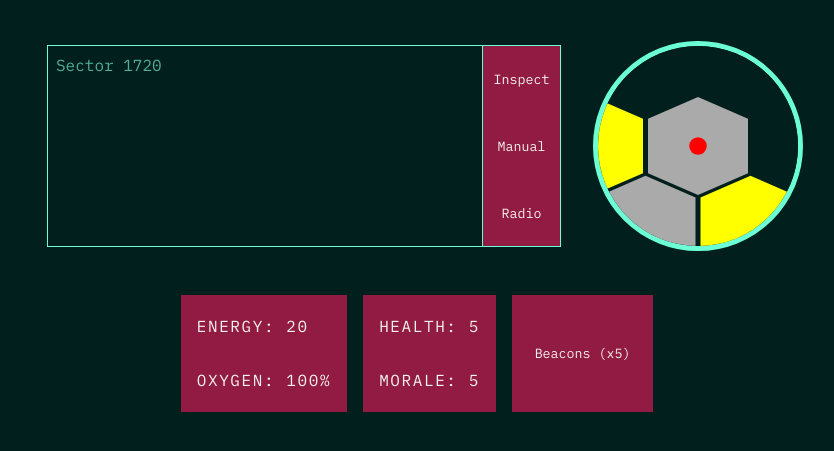
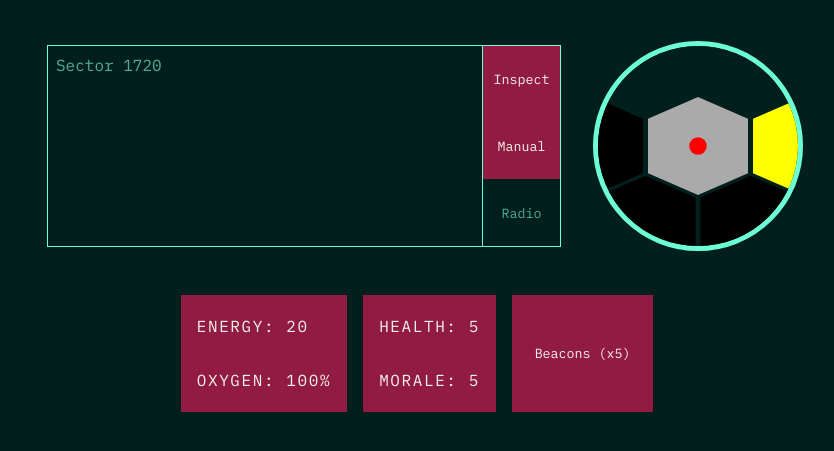
Before and after one commit to squidgetx/capsule, a website built with webpack: page src/template.html in a window 1280 px wide. Shown: the part 173-624 px from the top of the page, without its empty margins (223-1057 px from the left). Built offline with nearby package versions, Linux system fonts and the light colour scheme; files whose address does not match are found by name.

Commit message:
the game works.. sort of

```diff
--- a/src/js/events.js
+++ b/src/js/events.js
@@ -2,13 +2,17 @@ import { setupTextAnimation } from "./util";
 import { RESOURCE } from "./game";
 
 export const applyEventEffect = (e, game) => {
-    console.log("Applying event", e)
     let effectText = ''
     for (const resource of Object.values(RESOURCE)) {
         if (e.effects[resource]) {
             game.changeResourceLog(resource, e.effects[resource])
             effectText += `${resource}: ${e.effects[resource]} `
         }
+    }
+
+    if (e.effects['explore']) {
+        game.map.tiles[e.effects['explore']].explored = true
+        effectText += `New sector added to navigation computer!`
     }
 
     return effectText
--- a/src/js/game.js
+++ b/src/js/game.js
@@ -86,7 +86,7 @@ export class Game {
     crossTileActions() {
         // Code used to handle arriving at a new tile
         const currentTile = this.player.currentTile
-        this.map.exploreAdjacentTiles(currentTile)
+        this.map.exploreTiles(currentTile)
         this.terminal.update(currentTile)
         this.terminal.setSignals(this.map.getSignals(currentTile))
 
--- a/src/js/map.js
+++ b/src/js/map.js
@@ -6,7 +6,7 @@ import { SPACE_STUFF } from "./spaceStuff";
 
 export const getMap = () => {
     // READ ONLY PROPERTIES
-    const width = 8
+    const width = 9
     const height = 6
     const tiles = []
 
@@ -27,21 +27,15 @@ export const getMap = () => {
             }
         }
 
-        //select a handfull of random tiles, give them events
-        //tiles[0].event = events.asteroids;
-        tiles[3].spaceStuff = [SPACE_STUFF.asteroids]
-        //tiles[10].star = 10
-        tiles[10].spaceStuff = [SPACE_STUFF.star]
-        tiles[6].spaceStuff = [SPACE_STUFF.blackHole]
-        //tiles[15].event = events.pirates;
-        tiles[15].spaceStuff = [SPACE_STUFF.pirates]
+        // toy map for now
+        tiles[21].spaceStuff = [SPACE_STUFF.asteroids]
+        tiles[20].spaceStuff = [SPACE_STUFF.star]
+        tiles[32].spaceStuff = [SPACE_STUFF.emptyPod]
+        tiles[33].spaceStuff = [SPACE_STUFF.rescue1]
+        tiles[33].explored = true
+        tiles[8].spaceStuff = [SPACE_STUFF.wreckage]
+        tiles[8].explored = true
 
-        /*
-        tiles[21].signal = {
-            strength: 3,
-            text: "Every element of the program was in trouble and so were we. The simulators were not working, Mission Control was behind in virtually every area, and the flight and test procedures changed daily. Nothing we did had any shelf life. Not one of us stood up and said, ‘Dammit, stop!’ I don’t know what Thompson’s committee will find as the cause, but I know what I find. We are the cause! We were not ready! We did not do our job. We were rolling the dice, hoping that things would come together by launch day, when in our hearts we knew it would take a miracle. We were pushing the schedule and betting that the Cape would slip before we did."
-        }
-        */
     }
 
     const draw = (p5, camera) => {
@@ -132,15 +126,15 @@ export const getMap = () => {
         return adjacentAxial.map(a => getTile(axialToCoord(a))).filter(a => a != null)
     }
 
-    const exploreAdjacentTiles = (tile) => {
+    const exploreTiles = (tile) => {
         // Return array of adjacent tiles to the given tile
-        const adjacentTiles = getAdjacentTiles(tile)
+        //const adjacentTiles = getAdjacentTiles(tile)
 
         tiles.forEach(t => t.visible = false)
         tile.explored = true
         tile.visible = true
-        adjacentTiles.forEach(t => t.explored = true)
-        adjacentTiles.forEach(t => t.visible = true)
+        //adjacentTiles.forEach(t => t.explored = true)
+        //adjacentTiles.forEach(t => t.visible = true)
     }
 
     // Return array of signals
@@ -152,6 +146,6 @@ export const getMap = () => {
         width, height, tiles, getTile, getMousedTile,
         draw, generateTiles,
         getTilePath, getWaypointPath, markWaypointPath,
-        getSignals, exploreAdjacentTiles, getAdjacentTiles
+        getSignals, exploreTiles, getAdjacentTiles
     }
 }
--- a/src/js/nav.js
+++ b/src/js/nav.js
@@ -55,6 +55,7 @@ export const getNav = (Player, Map, Terminal, canvasWidth, canvasHeight, zoomLev
             if (energyCost) {
                 navInfo.innerHTML += `<p>Energy cost: ${energyCost}</p>`
             }
+            navInfo.innerHTML += `<p class='nav-detail'>${destination.getNavDetail()}</p>`
             if (waypoints.length > 0) {
                 document.getElementById('nav-go').disabled = false;
             } else {
--- a/src/js/spaceStuff.js
+++ b/src/js/spaceStuff.js
@@ -1,5 +1,47 @@
 
 export const SPACE_STUFF = {
+    wreckage: {
+        title: "Ship Wreckage",
+        navDetail: "Wreckage of a large spacecraft detected. Closer inspection could be dangerous.",
+        inspect: "Wreckage of a large spacecraft detected. Closer inspection could be dangerous.",
+        warning: null,
+        event: {
+            title: "Ship Wreckage",
+            text: "The Arc was once two perfect rings propelling your people to their new home. Now it looks like a mess of shattered ribs, frozen in space. All the lights are out. You see detritus float in the dark, even at this distance. You dare not approach.",
+            blocking: false,
+            asModal: true,
+            effects: {}
+        },
+        signal: null
+    },
+    emptyPod: {
+        title: "Jettisoned Escape Pod",
+        inspect: "Another CAPSULE pod is floating in space!",
+        warning: null,
+        event: {
+            title: "Jettisoned Escape Pod",
+            text: "You maneuver as close as you can to the other pod, but it's empty. You requisition its energy stores for later use. You also take note of the plotted course in its navigation computer.",
+            effects: {
+                energy: 10,
+                morale: -1,
+                explore: 20,
+            },
+            blocking: false,
+            asModal: true,
+        },
+        signal: {
+            text: "Helllllp!!! I'm in an escape pod!",
+            strength: 1
+        }
+    },
+    rescue1: {
+        title: "Rescue Point",
+        navDetail: "The Capsule navigation system rendevous point!",
+        inspect: "There's nothing here...",
+        warning: null,
+        event: null,
+        signal: null,
+    },
     asteroids: {
         title: "The Tabrini Asteroids",
         type: "Asteroid Field",
--- a/src/js/tile.js
+++ b/src/js/tile.js
@@ -73,9 +73,13 @@ export class Tile {
     if (this.visible) {
       color = VISIBLE_COLOR
     }
-
-    if (this.event && this.visible || this.signal && this.visible) {
-      color = 'purple';
+    if (this.explored) {
+      if (this.spaceStuff.length > 0) {
+        color = "yellow"
+      }
+      if (this.event && this.visible || this.signal && this.visible) {
+        color = 'purple';
+      }
     }
     if (this.path) {
       color = '#72A0C1'
@@ -83,9 +87,7 @@ export class Tile {
     if (this.waypoint) {
       color = WAYPOINT_COLOR
     }
-    if (this.spaceStuff.length > 0) {
-      color = "yellow"
-    }
+
 
     if (color_override) {
       color = color_override
@@ -119,6 +121,19 @@ export class Tile {
     }
   }
 
+  getNavDetail() {
+    if (this.explored) {
+      const navDetails = this.spaceStuff.map(s => s.navDetail).filter(s => s != null)
+      if (navDetails.length > 0) {
+        return navDetails.join(' ')
+      }
+      return "An empty sector of space."
+    } else {
+      return "Unknown"
+    }
+
+  }
+
   getEvents() {
     return this.spaceStuff.map(s => s.event).filter(e => e != null)
   }
@@ -129,7 +144,7 @@ export class Tile {
       s.distance = axialDist(this, tile)
       return s
     })
-    return signalsWithDistances.filter(s => s.distance < s.strength)
+    return signalsWithDistances.filter(s => s.distance <= s.strength)
   }
 
   getWarnings() {
--- a/src/styles/index.scss
+++ b/src/styles/index.scss
@@ -155,9 +155,14 @@ body {
   text-align: left;
   border-top: 1px solid $secondary-light;
   display: flex;
-  height: 10vh;
+  height: 15vh;
   padding-left: 1em;
   padding-top: 1em;
+}
+
+.nav-detail {
+  text-transform: none;
+  font-size: 0.8em;
 }
 
 
```
